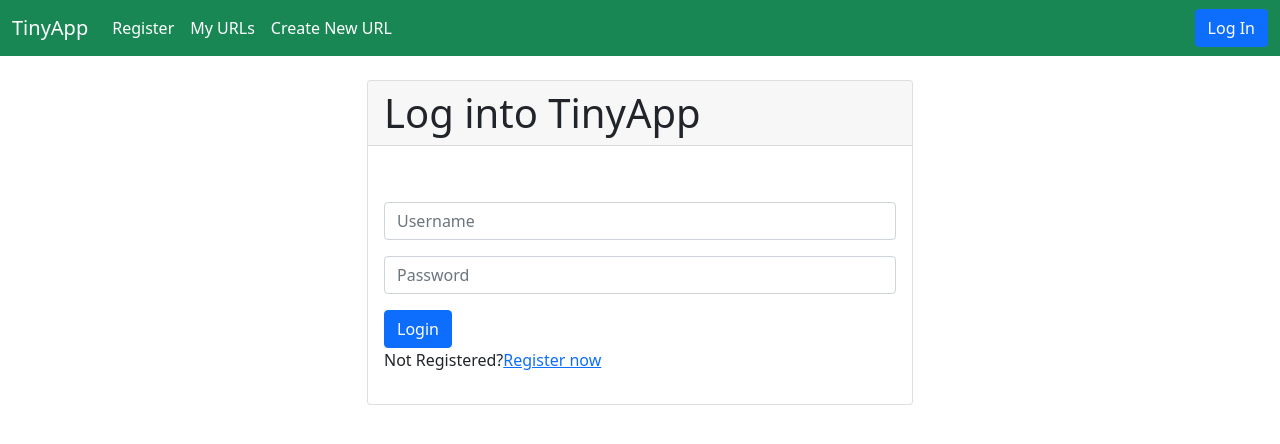
After one commit to shamshameed1/TinyApp, a Django app: page /login/ in a window 1280 px wide. The commit adds this page. Shown: the top 444 px of the page. Run offline with Django 4.2, Linux system fonts and the light colour scheme; some libraries are stand-ins or nearby versions.

Commit message:
New features and additions

```diff
--- a/mysite/urls.py
+++ b/mysite/urls.py
@@ -14,18 +14,26 @@ Including another URLconf
     2. Add a URL to urlpatterns:  path('blog/', include('blog.urls'))
 """
 from django.contrib import admin
-from django.urls import path
-from tinyapp.views import UrlCreateView, UrlDetailView, UrlRedirectView
+from django.urls import path, include
+from tinyapp.views import UrlCreateView, UrlDetailView, UrlRedirectView, UrlDeleteView, UrlUpdateView, UserLoginView
 from tinyapp.views import UrlListView
 from tinyapp.views import UserRegistrationView
+from django.contrib.auth.views import LogoutView, PasswordChangeView
 
 
 
 urlpatterns = [
+    path('', UrlListView.as_view(), name='user_list'),
     path('admin/', admin.site.urls),
     path('register/', UserRegistrationView.as_view(), name='register'),
     path('urls/', UrlListView.as_view(), name='urls'),
     path('urls/new/', UrlCreateView.as_view(), name='urls_new'),
     path('urls/<pk>/', UrlDetailView.as_view(), name = 'urls_detail'),
-    path('u/<short_url>/', UrlRedirectView.as_view(), name = 'urls_redirect')
+    path('u/<short_url>/', UrlRedirectView.as_view(), name = 'urls_redirect'),
+    path('urls/delete/<pk>/', UrlDeleteView.as_view(), name = 'urls_delete'),
+    path('urls/edit/<pk>/', UrlUpdateView.as_view(), name = 'urls_edit'),
+    path('login/', UserLoginView.as_view(), name='user_login'),
+    path('logout/', LogoutView.as_view(), name='user_logout'),
+    path('accounts/', include('django.contrib.auth.urls')),
+    path('change-password/', PasswordChangeView.as_view())
 ]
--- a/templates/base.html
+++ b/templates/base.html
@@ -30,11 +30,26 @@
           </button>
           <div class="collapse navbar-collapse" id="navbarNav">
             <ul class="navbar-nav">
-              <li class="nav-item {{ 'nav-link active' }}"> Register </li>
-              <li class="nav-item {{ 'nav-link active' }}"> My URLs </li>
-              <li class="nav-item {{ 'nav-link active' }}"> Create New URL </li>
+              {% if user.is_authenticated == False %}
+                <li class="nav-item {{ 'nav-link active' }}" > <a style ='color: white; text-decoration: none;' href="{% url 'register' %}">Register</a></li>
+              {% endif %}
+              <li class="nav-item {{ 'nav-link active' }}"> <a style ='color: white; text-decoration: none;' href="{% url 'urls' %}">My URLs</a></li>
+              <li class="nav-item {{ 'nav-link active' }}"> <a style ='color: white; text-decoration: none;' href="{% url 'urls_new' %}">Create New URL</a></li>
             </ul>
           </div>
+          {% if user.is_authenticated %}
+              <div class="navbar-brand">Welcome {{user.first_name}}!</div>
+              <form method="get" action="/logout/">{% csrf_token %}
+                <div><button class="btn btn-danger" type="submit">Log Out</button></div>
+              </form>
+            {% endif %}
+
+            {% if user.is_authenticated == False %}
+
+              <form method="get" action="/login/">{% csrf_token %}
+                <div><button class="btn btn-primary" type="submit">Log In</button></div>
+              </form>
+            {% endif %}
         </div>
       </nav>
       <div class="container">
--- a/templates/register.html
+++ b/templates/register.html
@@ -2,6 +2,7 @@
 {% block title %}Register{% endblock %}
 {# Load the tag library #} {% load bootstrap5 %} {# Load CSS and JavaScript #}
 {% bootstrap_css %} {% bootstrap_javascript %}
+{% load crispy_forms_tags %}
 {% block content %}
 <!DOCTYPE html>
 <html>
@@ -10,9 +11,10 @@
     <h1>Register a User</h1>
 
     <form method="post">
-      {% csrf_token %} {{ form.as_p }}
+      {% csrf_token %} {{ form | crispy }}
       <button type="submit" class="btn btn-primary">Register</button>
     </form>
+    <p> Registered?<a href="{% url 'user_login' %}">Log In now</a></p>
   </body>
 </html>
 {% endblock %}
--- /dev/null
+++ b/templates/registration/login.html
@@ -0,0 +1,25 @@
+{% extends "base.html" %}
+
+{% block title %}Login{% endblock %}
+
+
+{% block content %}
+
+<div class="container">
+  <br/>
+  <div class="card w-50 mx-auto">
+      <h1 class="card-header">Log into TinyApp</h1>
+      <div class="card-body">
+        <form method="post">
+          {% csrf_token %}
+          <br/>
+          <input type="text" class="form-control my-3" name="username" placeholder="Username" value="{{username}}" />
+          <input type="password" class="form-control my-3" name="password" placeholder="Password" />
+          <button type="submit" class="btn btn-primary">Login</button>
+        </form>
+        <p> Not Registered?<a href="{% url 'register' %}">Register now</a></p>
+      </div>
+  </div>
+</div>
+
+{% endblock %}
--- /dev/null
+++ b/tinyapp/views/__init__.py
@@ -0,0 +1,2 @@
+from .url_views import *
+from .user_views import *
--- /dev/null
+++ b/tinyapp/views/user_views.py
@@ -0,0 +1,21 @@
+from django.views.generic import CreateView
+from django.contrib.auth.views import LoginView
+from tinyapp.forms import UserRegisterForm
+
+
+class UserRegistrationView(CreateView):
+    form_class = UserRegisterForm
+    success_url = '/login/'
+    template_name = 'register.html'
+
+    def form_valid(self, form):
+        self.request.session['username'] = form.cleaned_data['username']
+        return super().form_valid(form)
+
+class UserLoginView(LoginView):
+    #form_class = UserLoginForm
+    success_url = '/urls'
+
+    def form_valid(self, form):
+        self.request.session['username'] = form.cleaned_data['username']
+        return super().form_valid(form)
```
Also changed, not shown: mysite/settings.py (+11 -1 lines), templates/url_detail.html (+7 -0 lines), templates/urls_index.html (+20 -3 lines), templates/urls_new.html (+9 -5 lines), tinyapp/forms.py (+7 -0 lines), tinyapp/views.py (+111 -49 lines), tinyapp/views/url_views.py (added, +94 -0 lines).
